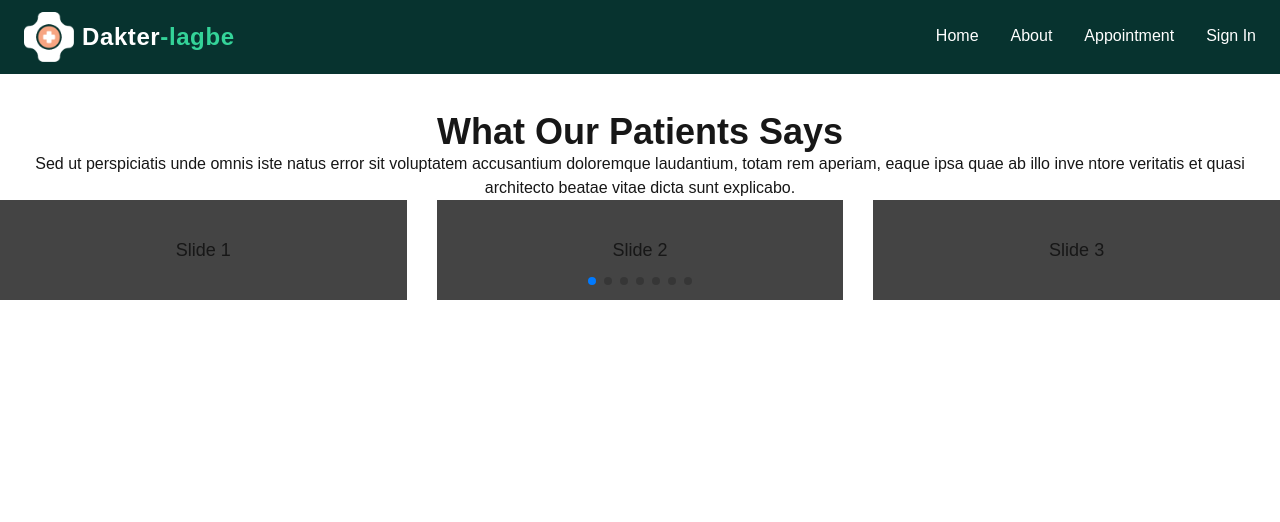
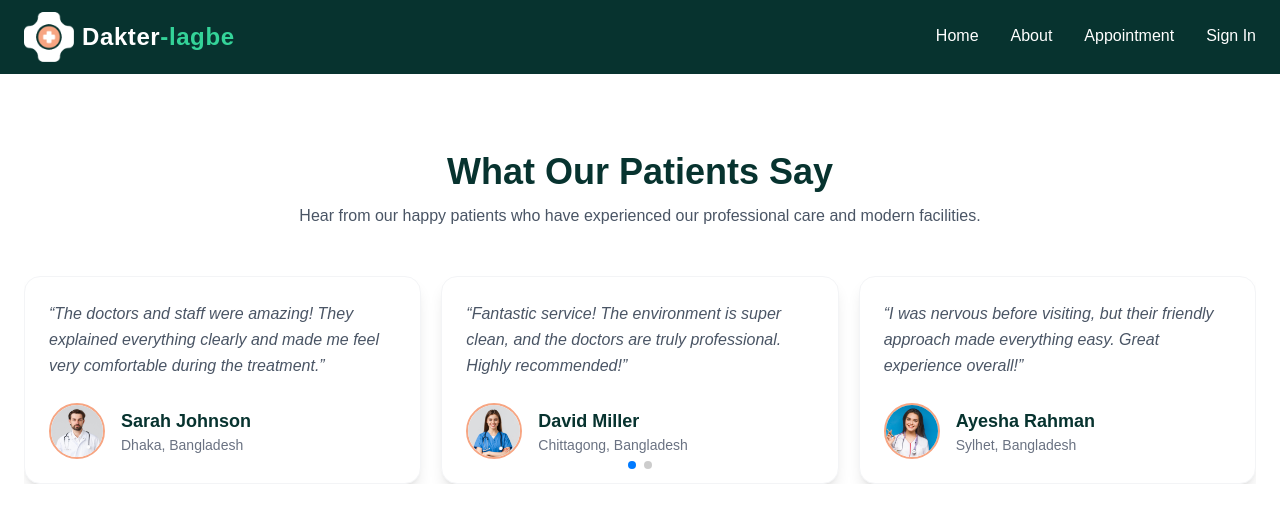
Before and after one commit to MujahidulIslam4541/Dakter-lagbe-client, a Next.js app: page /pages/reviews in a window 1280 px wide. Shown: the top 522 px of the page. Built offline with nearby package versions, Linux system fonts and the light colour scheme.

Commit message:
reviews page design

```diff
--- a/app/pages/reviews/page.jsx
+++ b/app/pages/reviews/page.jsx
@@ -1,48 +1,104 @@
 "use client";
-import React, { useRef, useState } from "react";
+
+import React from "react";
 import { Swiper, SwiperSlide } from "swiper/react";
-
 import "swiper/css";
 import "swiper/css/pagination";
+import { Pagination } from "swiper/modules";
+import Image from "next/image";
 
-import "./styles.css";
+// demo images (replace later)
+import user1 from "@/public/images/image3.png";
+import user2 from "@/public/images/image2.png";
+import user3 from "@/public/images/image4.png";
 
-// import required modules
-import { Pagination } from "swiper/modules";
+const reviews = [
+  {
+    id: 1,
+    name: "Sarah Johnson",
+    location: "Dhaka, Bangladesh",
+    image: user1,
+    review:
+      "The doctors and staff were amazing! They explained everything clearly and made me feel very comfortable during the treatment.",
+  },
+  {
+    id: 2,
+    name: "David Miller",
+    location: "Chittagong, Bangladesh",
+    image: user2,
+    review:
+      "Fantastic service! The environment is super clean, and the doctors are truly professional. Highly recommended!",
+  },
+  {
+    id: 3,
+    name: "Ayesha Rahman",
+    location: "Sylhet, Bangladesh",
+    image: user3,
+    review:
+      "I was nervous before visiting, but their friendly approach made everything easy. Great experience overall!",
+  },
+  {
+    id: 4,
+    name: "Tanvir Hasan",
+    location: "Rajshahi, Bangladesh",
+    image: user1,
+    review:
+      "They took great care of me. The service was on time and the facilities are top-notch!",
+  },
+];
 
 const OurReviews = () => {
   return (
-    <div className="max-w-7xl mx-auto mt-10">
-      {/* heading */}
-      <div className="text-center">
-        <h2 className="text-4xl font-bold">What Our Patients Says</h2>
-        <p>
-          Sed ut perspiciatis unde omnis iste natus error sit voluptatem accusantium doloremque laudantium, totam rem
-          aperiam, eaque ipsa quae ab illo inve ntore veritatis et quasi architecto beatae vitae dicta sunt explicabo.
+    <section className="max-w-7xl mx-auto mt-20 px-6">
+      {/* Heading */}
+      <div className="text-center mb-12">
+        <h2 className="text-4xl font-bold text-[#07332F] mb-3">
+          What Our Patients Say
+        </h2>
+        <p className="text-gray-600 max-w-3xl mx-auto">
+          Hear from our happy patients who have experienced our professional care and modern facilities.
         </p>
       </div>
 
-      {/* slider */}
+      {/* Swiper */}
       <Swiper
-        slidesPerView={3}
-        spaceBetween={30}
-        pagination={{
-          clickable: true,
+        slidesPerView={1}
+        spaceBetween={20}
+        breakpoints={{
+          640: { slidesPerView: 1 },
+          768: { slidesPerView: 2 },
+          1024: { slidesPerView: 3 },
         }}
+        pagination={{ clickable: true }}
         modules={[Pagination]}
-        className="mySwiper"
+        className="pb-10"
       >
-        <SwiperSlide className="">Slide 1</SwiperSlide>
-        <SwiperSlide>Slide 2</SwiperSlide>
-        <SwiperSlide>Slide 3</SwiperSlide>
-        <SwiperSlide>Slide 4</SwiperSlide>
-        <SwiperSlide>Slide 5</SwiperSlide>
-        <SwiperSlide>Slide 6</SwiperSlide>
-        <SwiperSlide>Slide 7</SwiperSlide>
-        <SwiperSlide>Slide 8</SwiperSlide>
-        <SwiperSlide>Slide 9</SwiperSlide>
+        {reviews.map((review) => (
+          <SwiperSlide key={review.id}>
+            <div className="bg-white border border-gray-100 shadow-lg rounded-2xl p-6 hover:shadow-xl transition-all duration-300 h-full flex flex-col justify-between">
+              <p className="text-gray-600 leading-relaxed mb-6 italic">
+                “{review.review}”
+              </p>
+              <div className="flex items-center gap-4 mt-auto">
+                <div className="w-14 h-14 rounded-full overflow-hidden border-2 border-[#f7a582]">
+                  <Image
+                    src={review.image}
+                    alt={review.name}
+                    className="w-full h-full object-cover"
+                  />
+                </div>
+                <div>
+                  <h4 className="text-lg font-semibold text-[#07332F]">
+                    {review.name}
+                  </h4>
+                  <p className="text-sm text-gray-500">{review.location}</p>
+                </div>
+              </div>
+            </div>
+          </SwiperSlide>
+        ))}
       </Swiper>
-    </div>
+    </section>
   );
 };
 
```
